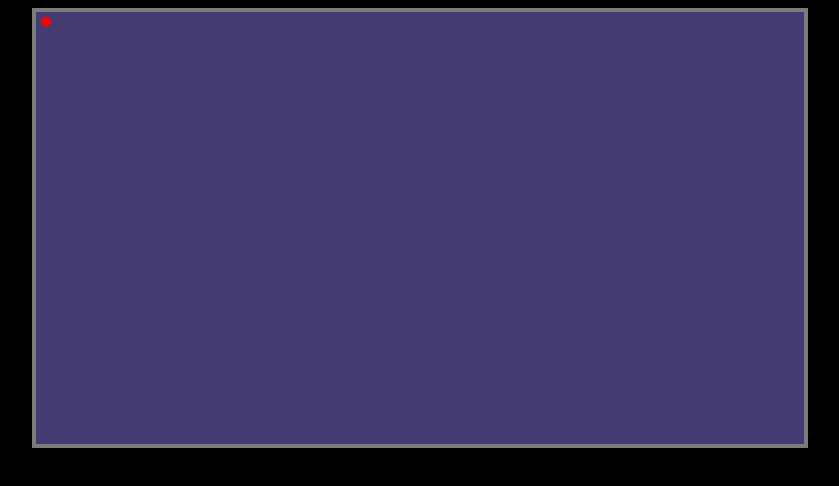
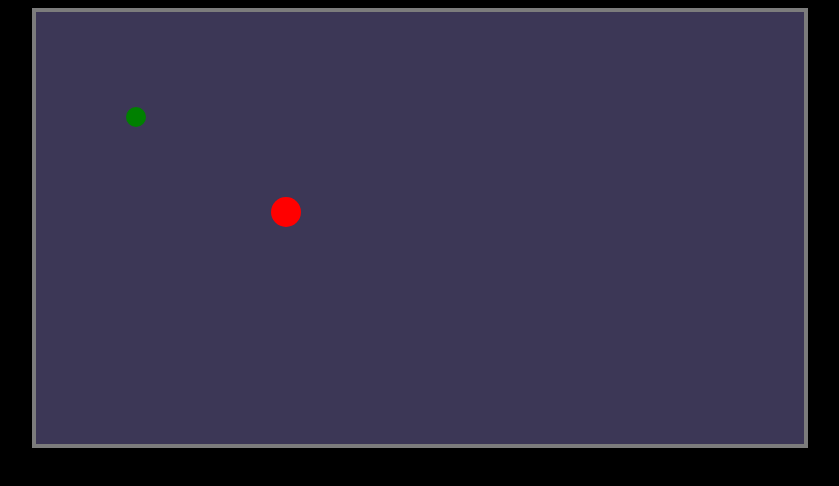
Before and after one commit to rogerneb/MouseTrainer, a plain HTML site: page index.html in a window 1280 px wide. Shown: the whole page, without its empty margins (220-1059 px from the left). Drawn offline with nearby package versions, Linux system fonts and the light colour scheme.

Commit message:
minor changes

```diff
--- a/css/style.css
+++ b/css/style.css
@@ -5,6 +5,5 @@ article {
 }
 #battlefield {
     border: solid 4px rgb(124, 124, 124);
-    background: rgb(67, 59, 114);
-
+    background: rgb(60, 55, 86);
 }
--- a/js/javascript.js
+++ b/js/javascript.js
@@ -1,25 +1,27 @@
-$(document).ready(function() {
+$(document).ready(function() { //when ready
     class BattlefieldClass {
-        constructor(id){
-            this.canvas = $("#"+id);
+        constructor(id) {
+            this.canvas = $("#"+id); //get canvas attributes
             this.canvasWidth = this.canvas.width();
             this.canvasHeight = this.canvas.height();
-            this.context = this.canvas.get(0).getContext("2d");//public
+            this.context = this.canvas.get(0).getContext("2d");
         }
 
-        clean(){
+        clean() { //clean screen
             this.context.clearRect(0, 0, this.canvasWidth,this.canvasHeight);
         }
 
-        print_balls = function(x,y,radi,color){
+        print_balls = function(x,y,radius,color) {
             this.context.fillStyle = color;
             this.context.beginPath();
-            this.context.arc(x, y, radi, 0, Math.PI*2);
+            this.context.arc(x, y, radius, 0, Math.PI*2);
             this.context.closePath();
             this.context.fill();
         }
     }
 
     var Battlefield = new BattlefieldClass("battlefield"); //create canvas
-    Battlefield.print_balls(10, 10, 5, "red");
+
+    Battlefield.print_balls(250, 200, 15, "red");
+    Battlefield.print_balls(100, 105, 10, "green");
 })
```
